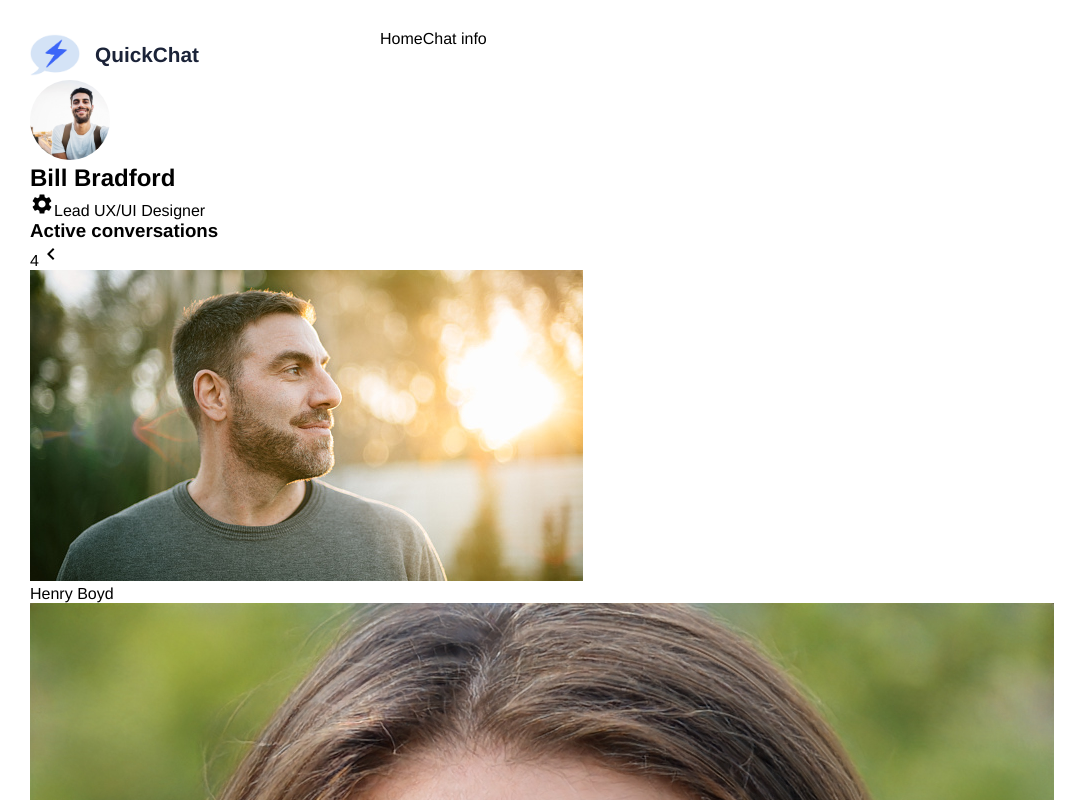
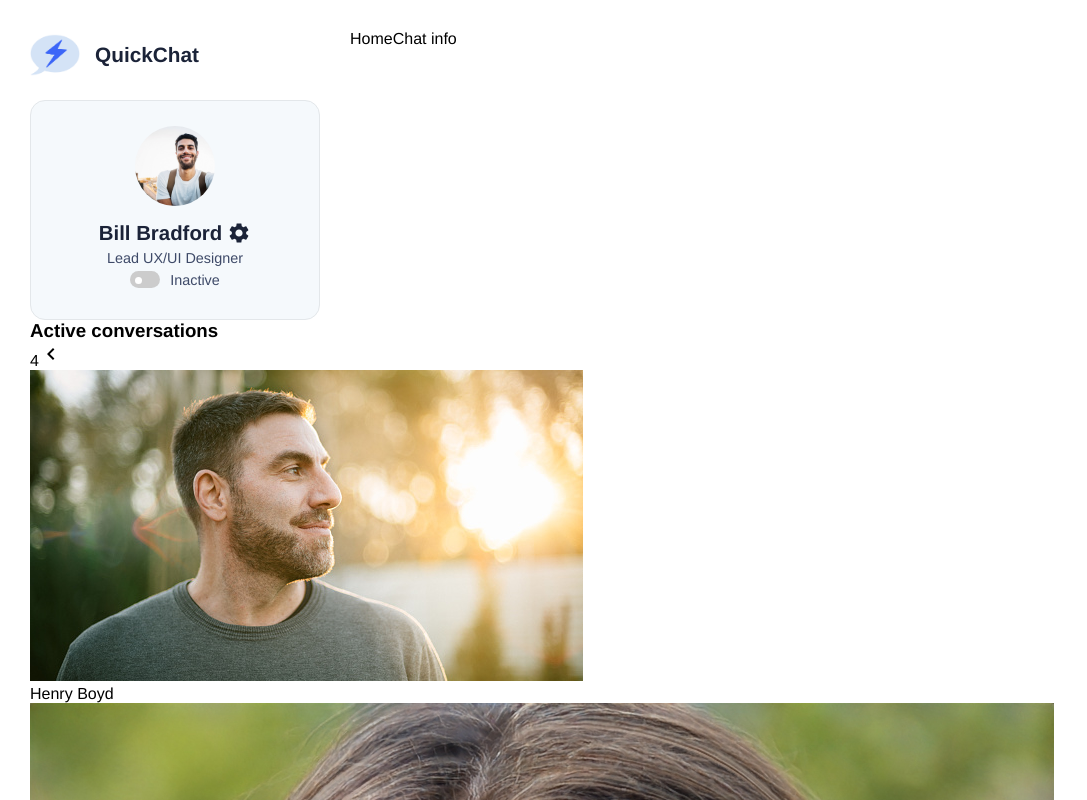
Before and after one commit to tobi4120/axibo-challenge1, a React (Create React App) app: page / in a window 1280 px wide. Shown: the top 800 px of the page, without its empty margins (0-1087 px from the left). Built offline with nearby package versions, Linux system fonts and the light colour scheme; a web font is replaced by a local one.

Commit message:
userInfo styled

```diff
--- a/src/components/menu/userInfo.js
+++ b/src/components/menu/userInfo.js
@@ -1,14 +1,28 @@
+import { useState } from "react";
 import userProfilePic from "../../assets/profilePictures/man-selfie.jpeg";
 import SettingsIcon from '@mui/icons-material/Settings';
 
-export default function userInfo() {
+export default function UserInfo() {
+    const [checked, setChecked] = useState(false);
+
     return (
         <div className="menu__userInfo">
             <img src={userProfilePic} alt="profile pic" />
-            <div className="name">
+            <div className="menu__userInfo__name">
                 <h2>Bill Bradford</h2>
-                <SettingsIcon />
-                <p>Lead UX/UI Designer</p>
+                <SettingsIcon color="inherit" />
+            </div>
+            <p className="menu__userInfo__job">Lead UX/UI Designer</p>
+
+            <div className="menu__userInfo__status">
+                <label className="menu__userInfo__toggle">
+                    <input
+                        type="checkbox"
+                        onChange={(e) => setChecked(e.target.checked)}
+                        checked={checked} />
+                    <span className="menu__userInfo__toggle__slider"></span>
+                </label>
+                <p className="menu__userInfo__status__text">{checked? "Active" : "Inactive"}</p>
             </div>
         </div>
     );
--- a/src/styles/css/index.css
+++ b/src/styles/css/index.css
@@ -41,10 +41,11 @@ p {
 
 .app {
   display: flex;
-  padding: 30px; }
+  padding: 30px 0px 30px 0px; }
 
 .menu {
-  width: 350px; }
+  width: 350px;
+  padding: 0px 30px 0px 30px; }
   .menu__header {
     display: flex;
     gap: 15px;
@@ -53,12 +54,76 @@ p {
       width: 50px;
       height: 50px; }
     .menu__header__appName {
-      font-family: "san-fran-semi", Helvetica, sans-serif;
+      font-family: "san-fran-bold", Helvetica, sans-serif;
       font-size: 1.3rem;
       color: #1b2338; }
+
+.menu__userInfo {
+  margin-top: 20px;
+  border: 1px solid #e3e7ea;
+  border-radius: 15px;
+  display: flex;
+  flex-direction: column;
+  align-items: center;
+  color: #1b2338;
+  padding: 25px;
+  background-color: #f5f9fc; }
   .menu__userInfo img {
     border-radius: 50%;
     width: 80px;
     height: 80px;
     object-fit: cover;
     object-position: center top; }
+  .menu__userInfo__name {
+    font-family: "san-fran-med", Helvetica, sans-serif;
+    font-size: 0.85rem;
+    display: flex;
+    gap: 5px;
+    align-items: center;
+    margin-top: 15px;
+    margin-bottom: 5px; }
+  .menu__userInfo__job {
+    color: #3e4a68;
+    font-size: 0.9rem; }
+  .menu__userInfo__status {
+    margin-top: 5px;
+    margin-bottom: 5px; }
+    .menu__userInfo__status__text {
+      margin-left: 10px;
+      font-size: 0.9rem;
+      color: #3e4a68; }
+  .menu__userInfo__toggle {
+    width: 30px;
+    height: 17px;
+    position: relative;
+    display: inline-block; }
+    .menu__userInfo__toggle input {
+      opacity: 0;
+      width: 0;
+      height: 0; }
+      .menu__userInfo__toggle input:checked + .menu__userInfo__toggle__slider:before {
+        transform: translateX(12px); }
+    input:checked + .menu__userInfo__toggle__slider {
+      background-color: #1d4beb; }
+    .menu__userInfo__toggle__slider {
+      position: absolute;
+      cursor: pointer;
+      top: 0;
+      left: 0;
+      bottom: 0;
+      background-color: #ccc;
+      width: 100%;
+      height: 100%;
+      margin: auto;
+      transition: 0.3s;
+      border-radius: 10px; }
+      .menu__userInfo__toggle__slider:before {
+        position: absolute;
+        content: "";
+        height: 7px;
+        width: 7px;
+        left: 5px;
+        bottom: 4px;
+        background-color: white;
+        transition: 0.3s;
+        border-radius: 50%; }
--- a/src/styles/sass/abstracts/_variables.scss
+++ b/src/styles/sass/abstracts/_variables.scss
@@ -1,3 +1,7 @@
 $back-up-fonts: Helvetica, sans-serif;
 
 $dark-blue: #1b2338;
+$royal-blue: #1d4beb;
+$ghost-white: #f5f9fc;
+$light-grey: #e3e7ea;
+$med-blue: #3e4a68;
--- a/src/styles/sass/components/app.scss
+++ b/src/styles/sass/components/app.scss
@@ -1,4 +1,4 @@
 .app {
     display: flex;
-    padding: 30px;
+    padding: 30px 0px 30px 0px;
 }
--- a/src/styles/sass/components/menu/_menu.scss
+++ b/src/styles/sass/components/menu/_menu.scss
@@ -1,5 +1,6 @@
 .menu {
     width: 350px;
+    padding: 0px 30px 0px 30px;
 
     &__header {
         display: flex;
@@ -12,15 +13,9 @@
         }
 
         &__appName {
-            font-family: "san-fran-semi", $back-up-fonts;
+            font-family: "san-fran-bold", $back-up-fonts;
             font-size: 1.3rem;
             color: $dark-blue;
         }
     }
-
-    &__userInfo {
-        img {
-            @include profileImg(50%, 80px)
-        }
-    }
 }
--- /dev/null
+++ b/src/styles/sass/components/menu/_userInfo.scss
@@ -0,0 +1,88 @@
+.menu__userInfo {
+    margin-top: 20px;
+    border: 1px solid $light-grey;
+    border-radius: 15px;
+    display: flex;
+    flex-direction: column;
+    align-items: center;
+    color: $dark-blue;
+    padding: 25px;
+    background-color: $ghost-white;
+
+    img {
+        @include profileImg(50%, 80px)
+    }
+
+    &__name {
+        font-family: "san-fran-med", $back-up-fonts;
+        font-size: 0.85rem;
+        display: flex;
+        gap: 5px;
+        align-items: center;
+        margin-top: 15px;
+        margin-bottom: 5px;
+    }
+
+    &__job {
+        color: $med-blue;
+        font-size: 0.9rem;
+    }
+
+    &__status {
+        margin-top: 5px;
+        margin-bottom: 5px;
+
+        &__text {
+            margin-left: 10px;
+            font-size: 0.9rem;
+            color: $med-blue;
+        }
+    }
+
+    &__toggle {
+        width: 30px;
+        height: 17px;
+        position: relative;
+        display: inline-block;
+
+        input {
+            opacity: 0;
+            width: 0;
+            height: 0;
+
+            &:checked + .menu__userInfo__toggle__slider:before {
+                transform: translateX(12px);
+            }
+        }
+
+        input:checked + &__slider {
+            background-color: #1d4beb;
+        }
+
+        &__slider {
+            position: absolute;
+            cursor: pointer;
+            top: 0;
+            left: 0;
+            bottom: 0;
+            background-color: #ccc;
+            width: 100%;
+            height: 100%;
+            margin: auto;
+            transition: 0.3s;
+            border-radius: 10px;
+
+            &:before {
+                position: absolute;
+                content: "";
+                height: 7px;
+                width: 7px;
+                left: 5px;
+                bottom: 4px;
+                background-color: white;
+                transition: 0.3s;
+                border-radius: 50%;
+            }
+        }
+    }
+}
--- a/src/styles/sass/main.scss
+++ b/src/styles/sass/main.scss
@@ -11,3 +11,4 @@
 
     // Menu
     @import "./components/menu/menu";
+    @import "./components/menu/userInfo";
```
